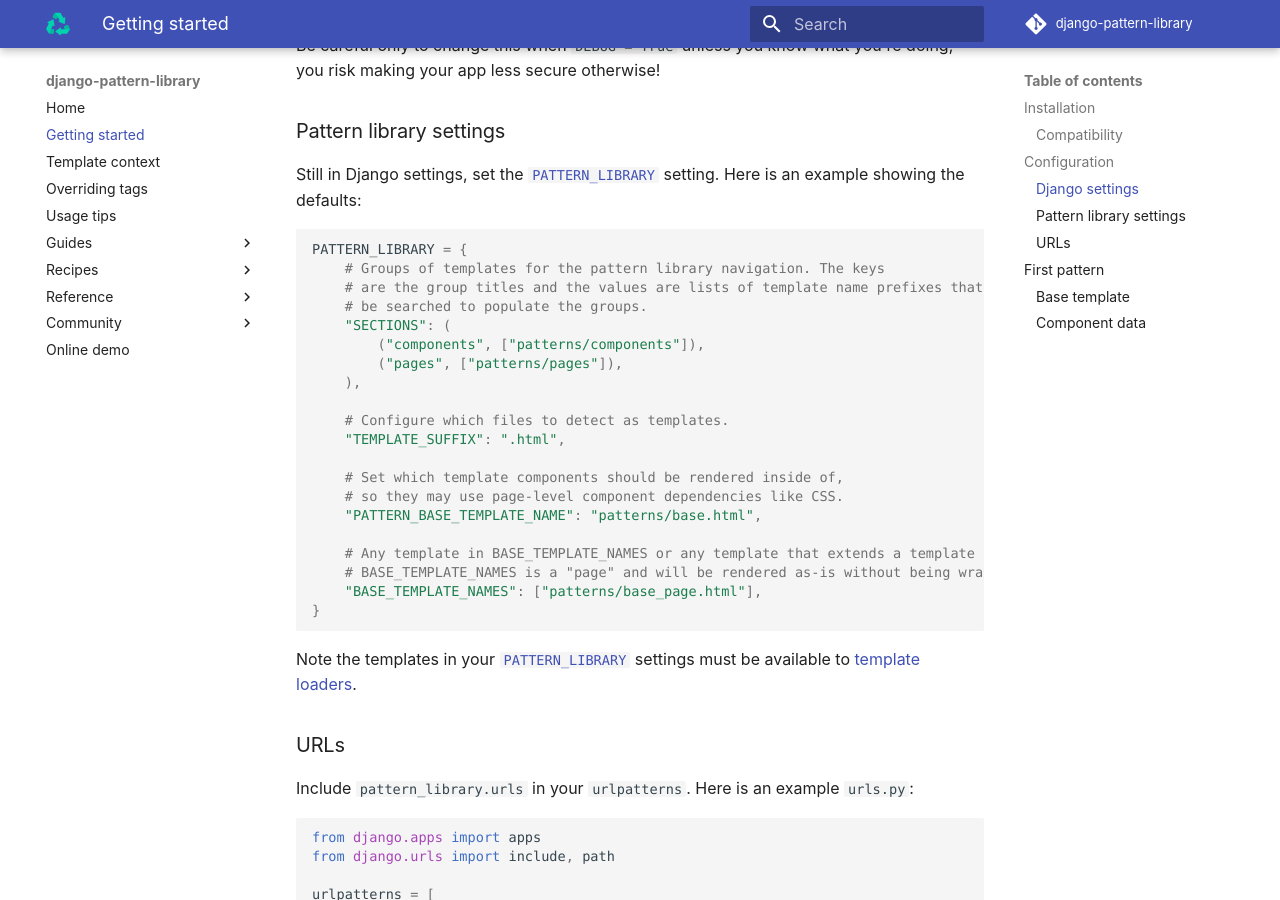
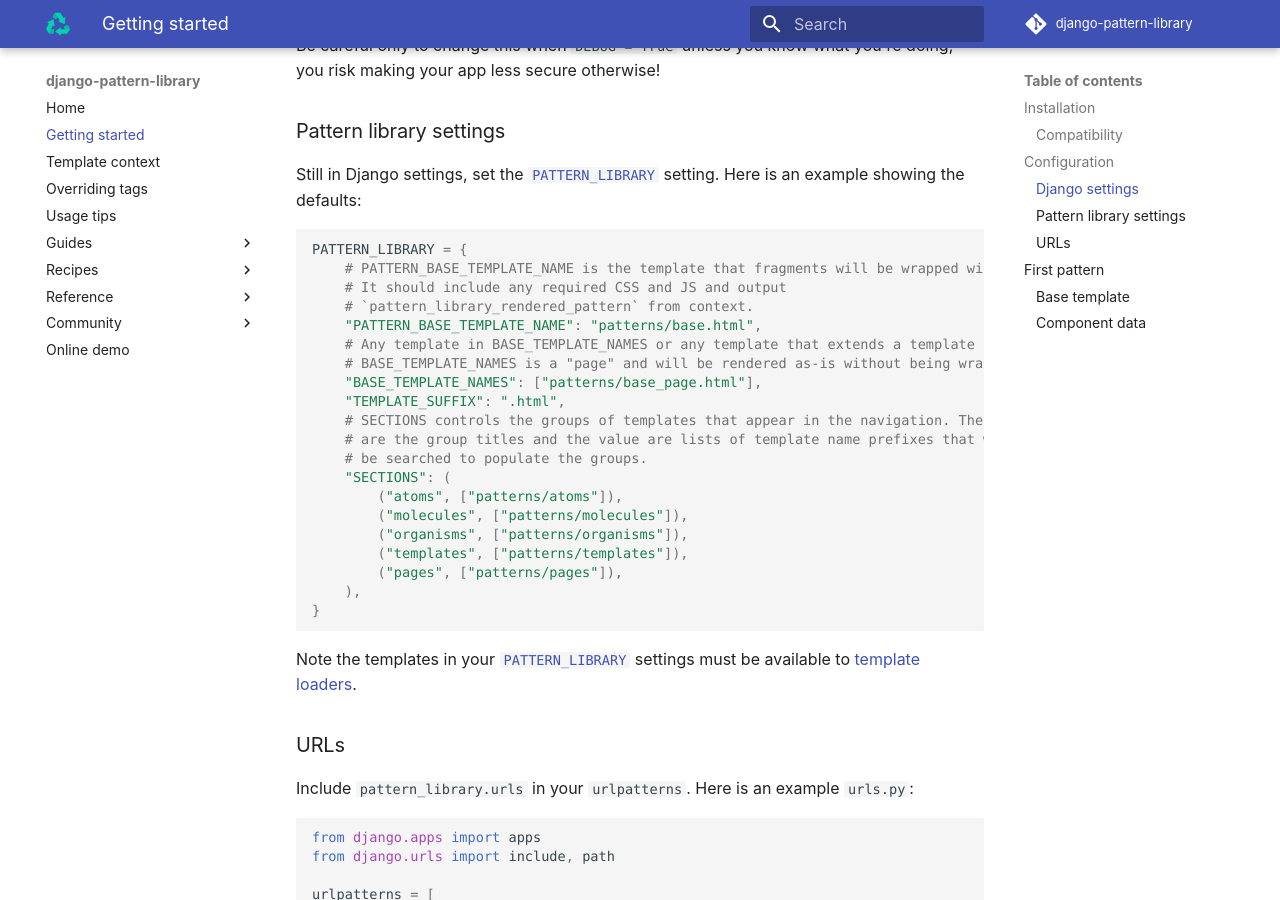
Before and after one commit to torchbox/django-pattern-library, an MkDocs documentation site: the page built from docs/getting-started.md, in a window 1280 px wide and 900 px high, scrolled down 1599 px. Built offline with MkDocs 1.6.1 and Material for MkDocs 9.7.7, drawn with Linux system fonts in a browser that asks for light colours; comment, search, counter and statistics services are not loaded; some of the changed text lies outside the part shown.

Commit message:
Update default pattern library settings in getting-started.md

````diff
--- a/docs/getting-started.md
+++ b/docs/getting-started.md
@@ -74,24 +74,24 @@ Still in Django settings, set the [`PATTERN_LIBRARY`](./reference/api.md#pattern
 
 ```python
 PATTERN_LIBRARY = {
-    # Groups of templates for the pattern library navigation. The keys
-    # are the group titles and the values are lists of template name prefixes that will
-    # be searched to populate the groups.
-    "SECTIONS": (
-        ("components", ["patterns/components"]),
-        ("pages", ["patterns/pages"]),
-    ),
-
-    # Configure which files to detect as templates.
-    "TEMPLATE_SUFFIX": ".html",
-
-    # Set which template components should be rendered inside of,
-    # so they may use page-level component dependencies like CSS.
+    # PATTERN_BASE_TEMPLATE_NAME is the template that fragments will be wrapped with.
+    # It should include any required CSS and JS and output
+    # `pattern_library_rendered_pattern` from context.
     "PATTERN_BASE_TEMPLATE_NAME": "patterns/base.html",
-
     # Any template in BASE_TEMPLATE_NAMES or any template that extends a template in
     # BASE_TEMPLATE_NAMES is a "page" and will be rendered as-is without being wrapped.
     "BASE_TEMPLATE_NAMES": ["patterns/base_page.html"],
+    "TEMPLATE_SUFFIX": ".html",
+    # SECTIONS controls the groups of templates that appear in the navigation. The keys
+    # are the group titles and the value are lists of template name prefixes that will
+    # be searched to populate the groups.
+    "SECTIONS": (
+        ("atoms", ["patterns/atoms"]),
+        ("molecules", ["patterns/molecules"]),
+        ("organisms", ["patterns/organisms"]),
+        ("templates", ["patterns/templates"]),
+        ("pages", ["patterns/pages"]),
+    ),
 }
 ```
 
@@ -131,7 +131,7 @@ Now let’s look at adding our first template!
 
 ## First pattern
 
-Now we’ve done all of the configuration – let’s create a UI component. We’ll use `quote-block` as an example, and place it at `patterns/components/quote_block/quote_block.html` inside one of our Django apps:
+Now we’ve done all of the configuration – let’s create a UI component. We’ll use `quote-block` as an example, and place it at `patterns/molecules/quote_block/quote_block.html` inside one of our Django apps:
 
 ```jinja2
 <blockquote class="quote-block block--spacing">
@@ -169,7 +169,7 @@ We additionally need to customize a base template, so the standalone component c
 
 ### Component data
 
-We can provide context and tags overrides for our new component by creating a `quote_block.yaml` YAML file alongside the HTML, at `patterns/components/quote_block/quote_block.yaml` in our example. You can use either `.yaml` or `.yml` as the file extension.
+We can provide context and tags overrides for our new component by creating a `quote_block.yaml` YAML file alongside the HTML, at `patterns/molecules/quote_block/quote_block.yaml` in our example. You can use either `.yaml` or `.yml` as the file extension.
 
 ```yaml
 context:
````
